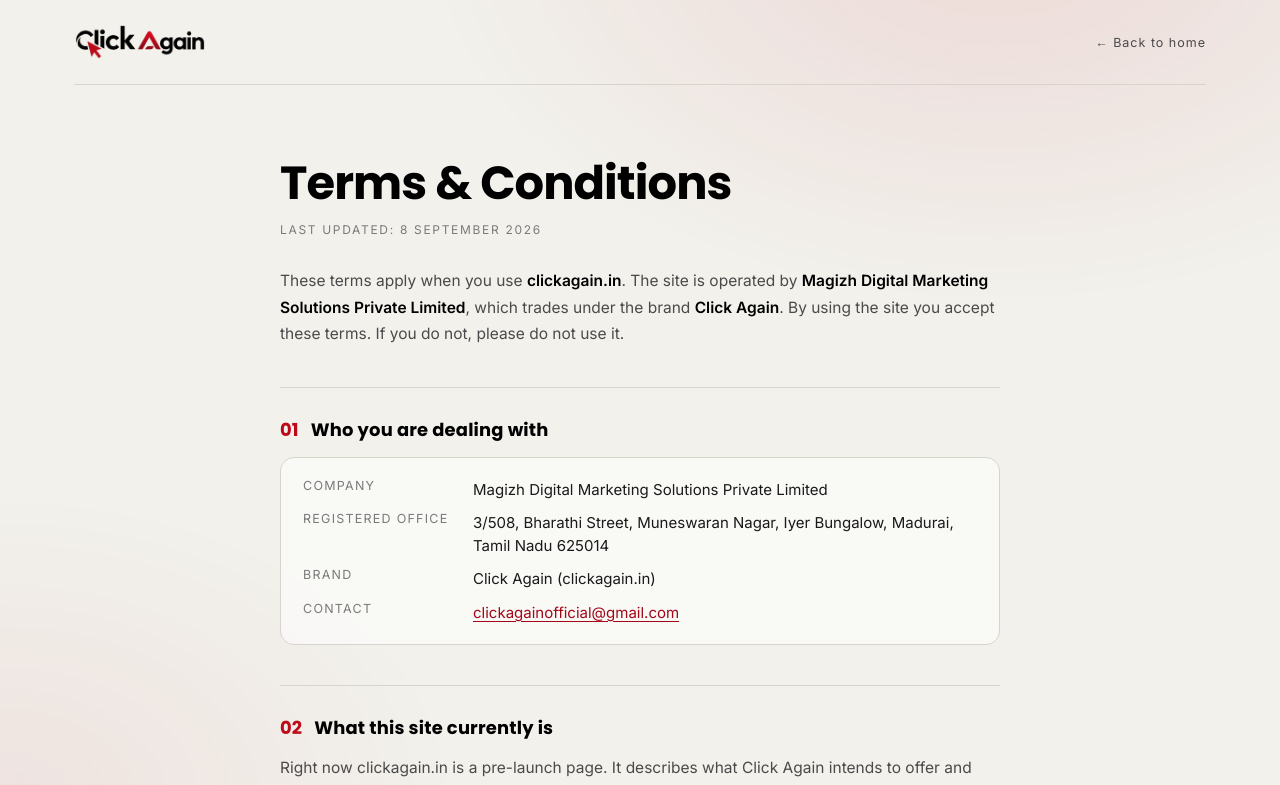
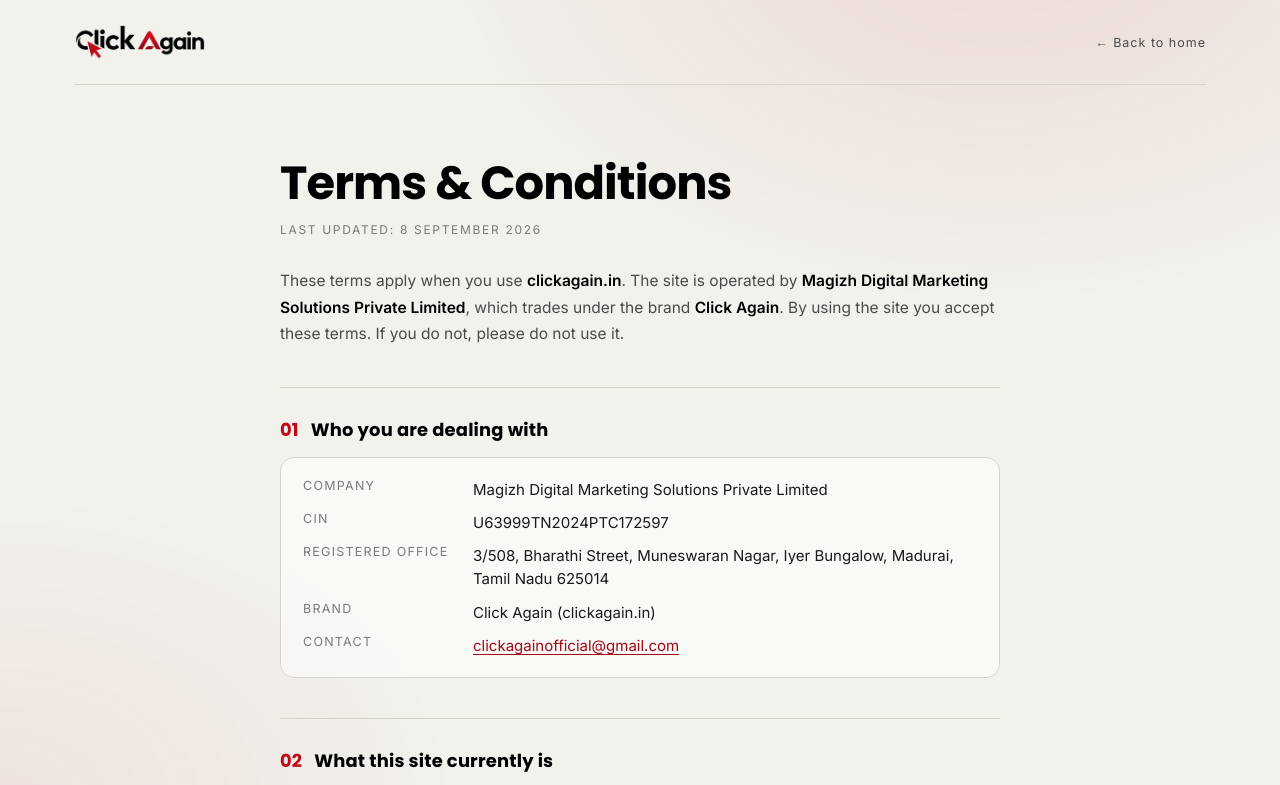
Before and after one commit to clickagainofficial/Click-Again, a Next.js app: page /terms in a window 1280 px wide. Shown: the top 785 px of the page. Built offline with nearby package versions, Linux system fonts and the light colour scheme.

Commit message:
Add the company CIN to the legal pages
Co-Authored-By: Claude Opus 5 (1M context) <noreply@anthropic.com>

```diff
--- a/site.config.ts
+++ b/site.config.ts
@@ -18,7 +18,7 @@ export const site = {
    */
   legal: {
     entity: "Magizh Digital Marketing Solutions Private Limited",
-    cin: "", // TODO: Corporate Identity Number from the incorporation certificate
+    cin: "U63999TN2024PTC172597",
     address: "3/508, Bharathi Street, Muneswaran Nagar, Iyer Bungalow, Madurai, Tamil Nadu 625014",
     city: "Madurai",
     state: "Tamil Nadu",
```
